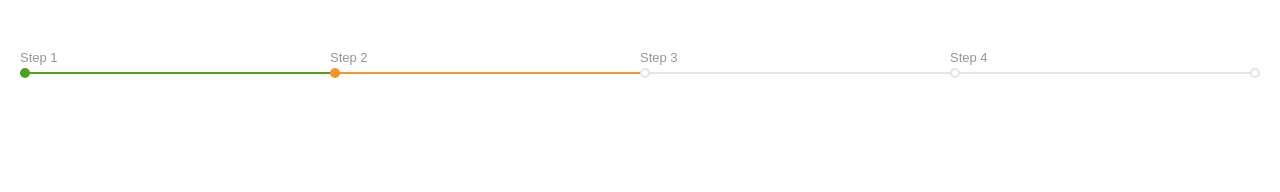
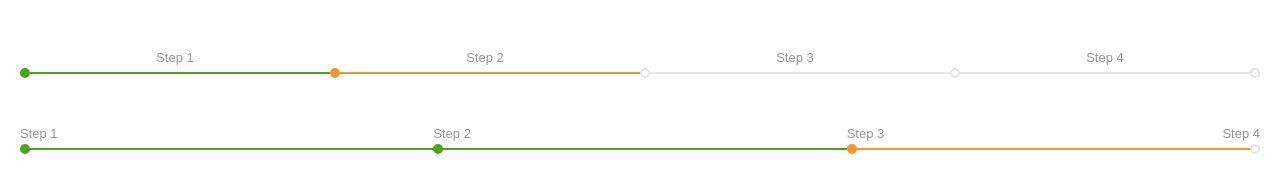
Before and after one commit to Cappucinka/timelineTest, a website: page index.html in a window 1280 px wide. Drawn offline with nearby package versions, Linux system fonts and the light colour scheme; files that its build step writes are made by us from their sources.

Commit message:
Add horizontal label positioning

```diff
--- a/css/style.scss
+++ b/css/style.scss
@@ -10,7 +10,6 @@ body {
   $block: &;
 
   $steps: 4;
-  $step-width: (100% / $steps);
 
   $step-point-radius: 5px;
   $step-line-height: 2px;
@@ -30,7 +29,6 @@ body {
     display: inline-block;
     position: relative;
     list-style-type: none;
-    width: $step-width;
     height: $step-line-height;
     background-color: $color-empty;
 
@@ -80,4 +78,36 @@ body {
     font-family: Arial, Helvetica, sans-serif;
     color: #979694;
   }
+
+  &_label-horizontal_point {
+    $step-width: 100% / ($steps - 1);
+
+    #{$block}__step {
+      width: $step-width;
+    }
+
+    #{$block}__step:last-child {
+      &:before {
+        left: -($step-point-radius * 2);
+      }
+
+      #{$block}__step-label {
+        right: 100%;
+      }
+    }
+  }
+
+  &_label-horizontal_line {
+    $step-width: 100% / $steps;
+
+    #{$block}__step {
+      width: $step-width;
+    }
+
+    #{$block}__step-label {
+      left: 0;
+      right: 0;
+      text-align: center;
+    }
+  }
 }
--- a/index.html
+++ b/index.html
@@ -8,7 +8,7 @@
   <title>Timeline</title>
 </head>
 <body>
-  <ul class="timeline">
+  <ul class="timeline timeline_label-horizontal_line">
     <li class="timeline__step timeline__step_status_success">
       <span class="timeline__step-label">Step 1</span>
     </li>
@@ -22,5 +22,20 @@
       <span class="timeline__step-label">Step 4</span>
     </li>
   </ul>
+
+  <ul class="timeline timeline_label-horizontal_point">
+    <li class="timeline__step timeline__step_status_success">
+      <span class="timeline__step-label">Step 1</span>
+    </li>
+    <li class="timeline__step timeline__step_status_success">
+      <span class="timeline__step-label">Step 2</span>
+    </li>
+    <li class="timeline__step timeline__step_status_process">
+      <span class="timeline__step-label">Step 3</span>
+    </li>
+    <li class="timeline__step">
+      <span class="timeline__step-label">Step 4</span>
+    </li>
+  </ul>
 </body>
 </html>
```
